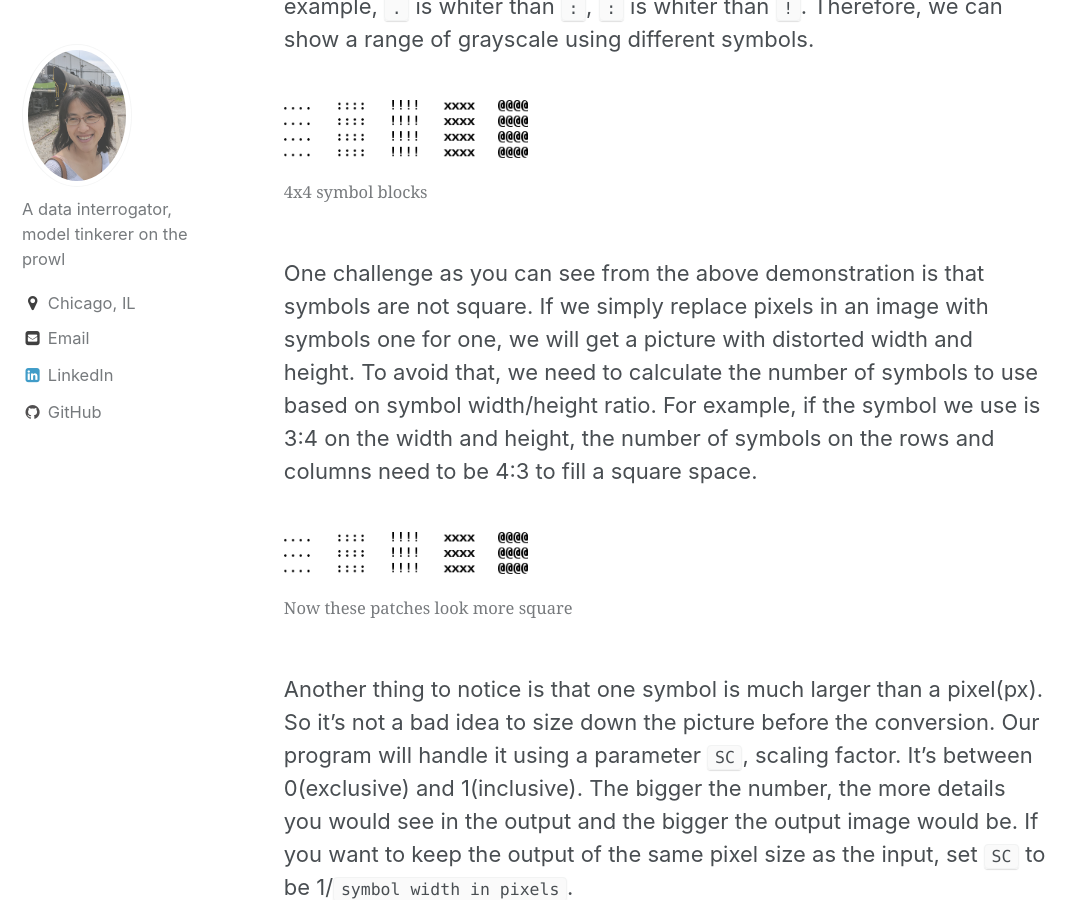
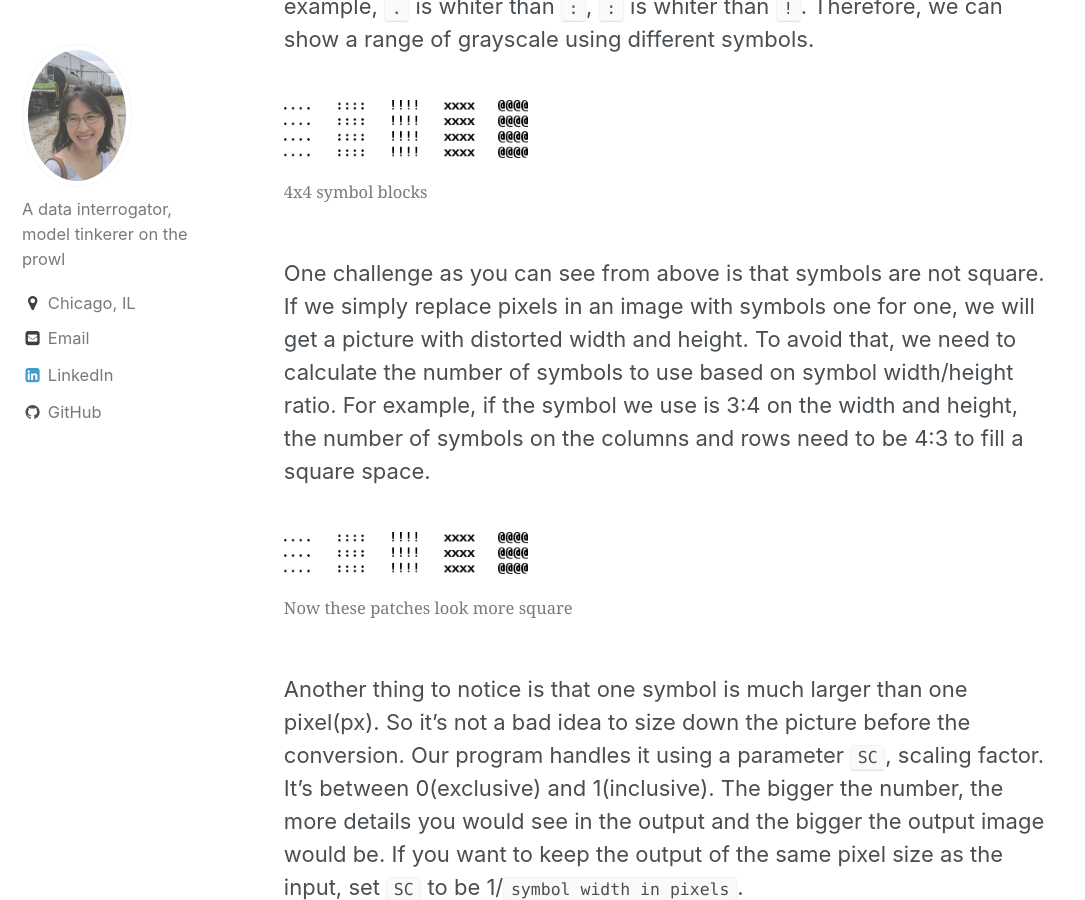
Before and after one commit to wshanshan/wshanshan.github.io, a Jekyll site: the page built from _posts/2017-08-11-asciiart.markdown, in a window 1280 px wide and 900 px high, scrolled down 1285 px. Shown: the whole window, without its empty margins (0-1085 px from the left). Built offline with Jekyll 4.4.1, drawn with Linux system fonts in a browser that asks for light colours; comment, search, counter and statistics services are not loaded; some of the changed text lies outside the part shown.

Commit message:
fixing typos

```diff
--- a/_posts/2017-08-01-Chicago-Daycare.markdown
+++ b/_posts/2017-08-01-Chicago-Daycare.markdown
@@ -2,12 +2,12 @@
 title:  "Why can't I find a daycare"
 categories: DataDoesNotLie
 tags: Python map geopandas Chicago daycare openData
-excerpt: Location analysis of Chicago daycares. GIS map enabled by Python Geopanda. Data from Illinois DCFS, Chicago Data Portal, Google Geocoding and US Census.
+excerpt: Location analysis of Chicago daycares. Data from Illinois DCFS, Chicago Data Portal, Google Geocoding and US Census.
 ---
 
 When I started to look for a daycare, I thought it would be a piece of cake. After all, I live in a neighborhood full of young families - Lake View, Chicago. It is [2nd in population](https://gist.github.com/wshanshan/e150855f7b09bebc9b1064e30e55a071) among Chicago's 77 communities.
 
-I didn't ask much about daycares (I thought...). Besides the basics, I only have one simple wish: walking distance to home. But after months of searching, I couldn't find any avaiable spot. I finally gave up but couldn't stop wondering: Is it only my bad luck or does everyone have the same problem?
+I didn't ask much about daycares (I thought...). Besides the basics, I only have one simple wish: walking distance to home. But after months of searching, I couldn't find any available spot. I finally gave up but couldn't stop wondering: Is it only my bad luck or does everyone have the same problem?
 
 So I went to the [government website](https://sunshine.dcfs.illinois.gov/Content/Licensing/Daycare/ProviderLookup.aspx), downloaded the data of all the licensed daycare providers, queried their geolocations from Google Geocoding API, and put them on a map. The findings are interesting.
 
@@ -38,7 +38,7 @@
 
 ## Capacity
 
-What makes things even trickier is the capacity. Although Lake View is one of the top 10 communites having the highest daycare capacity per square feet, it's low on capacity by person. So among the only 2 daycares in my walking distance (even though I'm willing to walk 20 minutes one way), both have unrealistically long waiting lists.
+What makes things even trickier is the capacity. Although Lake View is one of the top 10 communities having the highest daycare capacity per square feet, it's low on capacity by person. So among the only 2 daycares in my walking distance (even though I'm willing to walk 20 minutes one way), both have unrealistically long waiting lists.
 
 {% include figure image_path="/assets/images/chicagoDaycares/communityByCapacityDensity.png" alt="Chicago community colormap - daycare capacity density" %}{: .align-right}
 
--- a/_posts/2017-08-11-asciiart.markdown
+++ b/_posts/2017-08-11-asciiart.markdown
@@ -19,7 +19,7 @@
 
 In this post, I am going to show you how to create ASCII art from an existing picture using Python. You can use any picture as long as it has good contrast in brightness.
 
-You can use the output in many ways. Printed ASCII art is a fabulous gift for a geeky friend. It is a stylish decoration. See how it looks [printed on curtain](http://walyou.com/blog/2008/03/17/the-tree-ascii-curtain-for-geeks/)! It will look good on mugs, T-shirts, ...
+Printed ASCII art is a fabulous gift for a geeky friend. It is a stylish decoration. See how it looks [printed on curtain](http://walyou.com/blog/2008/03/17/the-tree-ascii-curtain-for-geeks/)! It will look good on mugs, T-shirts, ...
 
 The great thing about coded artwork is that you can easily change the code to **give it your personal touch**! Here I will introduce the basic flow. We will use a few Python libraries-- [Pillow](https://pillow.readthedocs.io), [Colour](https://pypi.python.org/pypi/colour) and a little bit [Numpy](https://pypi.python.org/pypi/numpy). Once you understand how the existing code works, you can then change fonts/symbols, try different colors, to turn your favorite picture into your unique signature artwork.
 
@@ -29,11 +29,11 @@
 
 {% include figure image_path="/assets/images/asciiart/demo1.png" alt="symbol block demo1" caption ="4x4 symbol blocks" %}{: .third}
 
-One challenge as you can see from the above demonstration is that symbols are not square. If we simply replace pixels in an image with symbols one for one, we will get a picture with distorted width and height. To avoid that, we need to calculate the number of symbols to use based on symbol width/height ratio. For example, if the symbol we use is 3:4 on the width and height, the number of symbols on the rows and columns need to be 4:3 to fill a square space.
+One challenge as you can see from above is that symbols are not square. If we simply replace pixels in an image with symbols one for one, we will get a picture with distorted width and height. To avoid that, we need to calculate the number of symbols to use based on symbol width/height ratio. For example, if the symbol we use is 3:4 on the width and height, the number of symbols on the columns and rows need to be 4:3 to fill a square space.
 
 {% include figure image_path="/assets/images/asciiart/demo2.png" alt="symbol block demo2" caption ="Now these patches look more square" %}{: .third}
 
-Another thing to notice is that one symbol is much larger than a pixel(px). So it's not a bad idea to size down the picture before the conversion. Our program will handle it using a parameter `SC`, scaling factor. It's between 0(exclusive) and 1(inclusive). The bigger the number, the more details you would see in the output and the bigger the output image would be. If you want to keep the output of the same pixel size as the input, set `SC` to be 1/`symbol width in pixels`.
+Another thing to notice is that one symbol is much larger than one pixel(px). So it's not a bad idea to size down the picture before the conversion. Our program handles it using a parameter `SC`, scaling factor. It's between 0(exclusive) and 1(inclusive). The bigger the number, the more details you would see in the output and the bigger the output image would be. If you want to keep the output of the same pixel size as the input, set `SC` to be 1/`symbol width in pixels`.
 
 In this project, we are using three libraries Pillow, Colour, Numpy. Pillow handles all the image processing - reading, resizing, writing. Colour gives us the beautiful gradient color. Numpy makes the grayscale conversion easy. You will need to install all these libraries before hands.
 
```
Also changed, not shown: 7 other files.
